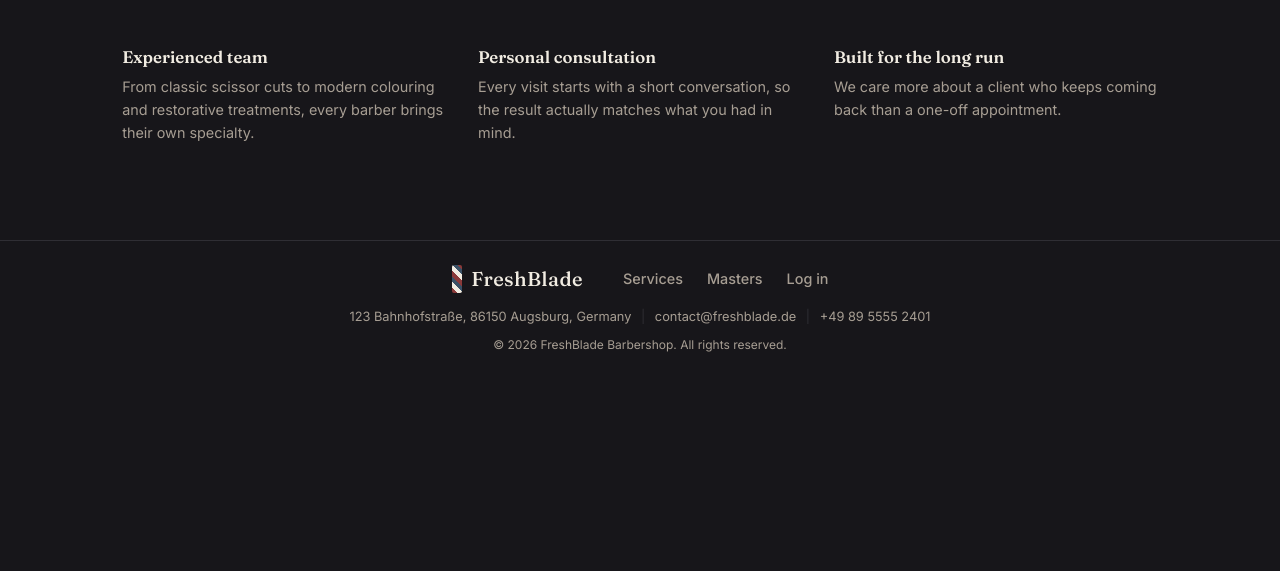
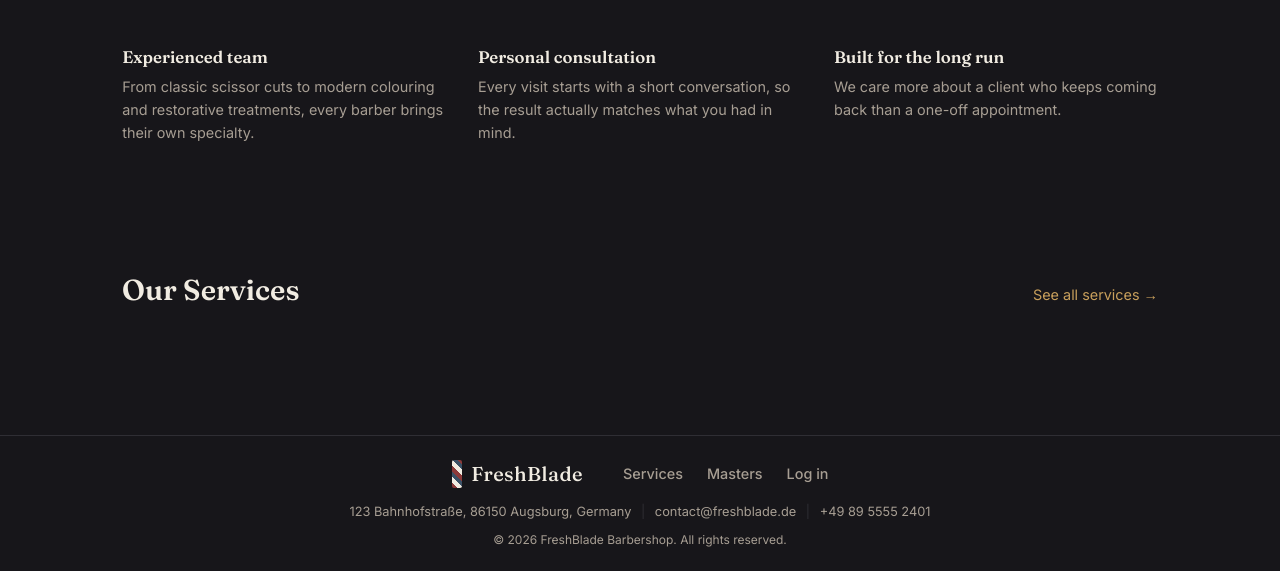
Before and after one commit to Cheshlya11/FreshBlade, a Django app: page / in a window 1280 px wide. Shown: the part 741-1312 px from the top of the page. Before the commit the page ends 1093 px from the top, so only its background shows below. Run offline with Django 5.2, Linux system fonts and the light colour scheme; data that the repository does not hold is empty.

Commit message:
feat: add services section

```diff
--- a/backend/pages/templates/pages/home.html
+++ b/backend/pages/templates/pages/home.html
@@ -3,6 +3,7 @@
 {% block title %}FreshBlade{% endblock %}
 {% block extra_css %}
 <link rel="stylesheet" href="{% static 'css/home.css' %}">
+<link rel="stylesheet" href="{% static 'css/services.css' %}">
 {% endblock %}
 {% block content %}
 <div class="page-flow">
@@ -47,5 +48,25 @@
             </div>
         </div>
     </section>
+    <section class="home-services">
+        <div class="home-services__header">
+            <h2>Our Services</h2>
+            <a href="{% url 'catalog:service_list' %}" class="home-services__link">See all services →</a>
+        </div>
+
+        <div class="home-services__grid">
+            {% for service in top_services %}
+            <div class="service-card service-card--compact">
+                {% if service.photo %}
+                <img src="{{ service.photo }}" alt="{{ service.name }}" class="service-card__image">
+                {% endif %}
+                <div class="service-card__body">
+                    <h3>{{ service.name }}</h3>
+                    <p class="service-card__description">{{ service.description }}</p>
+                </div>
+            </div>
+            {% endfor %}
+        </div>
+    </section>
 </div>
 {% endblock %}
--- a/backend/static/css/home.css
+++ b/backend/static/css/home.css
@@ -158,6 +158,70 @@
   margin: 0;
 }
 
+.home-services {
+  width: 100%;
+  max-width: 1100px;
+  margin: 0 auto;
+  padding: 4rem 2rem;
+}
+
+.home-services__header {
+  display: flex;
+  justify-content: space-between;
+  align-items: baseline;
+  margin-bottom: 2rem;
+}
+
+.home-services__header h2 {
+  font-family: "Fraunces", serif;
+  font-size: 1.8rem;
+  margin: 0;
+}
+
+.home-services__link {
+  color: var(--gold);
+  text-decoration: none;
+  font-size: 0.9rem;
+}
+
+.home-services__link:hover {
+  text-decoration: underline;
+}
+
+.home-services__grid {
+  display: flex;
+  flex-wrap: wrap;
+  justify-content: center;
+  gap: 1.5rem;
+}
+
+.service-card--compact {
+  flex: 1 1 calc(33.333% - 1rem);
+  max-width: calc(33.333% - 1rem);
+  min-width: 260px;
+}
+
+.service-card--compact .service-card__image {
+  height: 220px;
+}
+
+.service-card--compact .service-card__body {
+  padding: 1rem 1.2rem;
+}
+
+.service-card--compact h3 {
+  font-family: "Fraunces", serif;
+  font-size: 1rem;
+  margin: 0 0 0.4rem;
+}
+
+.service-card--compact .service-card__description {
+  font-size: 0.85rem;
+  color: var(--text-dim);
+  line-height: 1.5;
+  margin: 0;
+}
+
 @media (max-width: 640px) {
   .hero__title {
     font-size: 2.2rem;
```
Also changed, not shown: backend/pages/views.py (line endings or trailing spaces).
